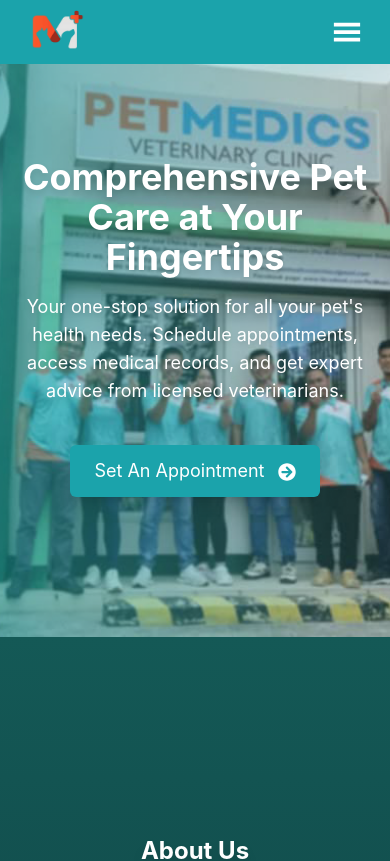
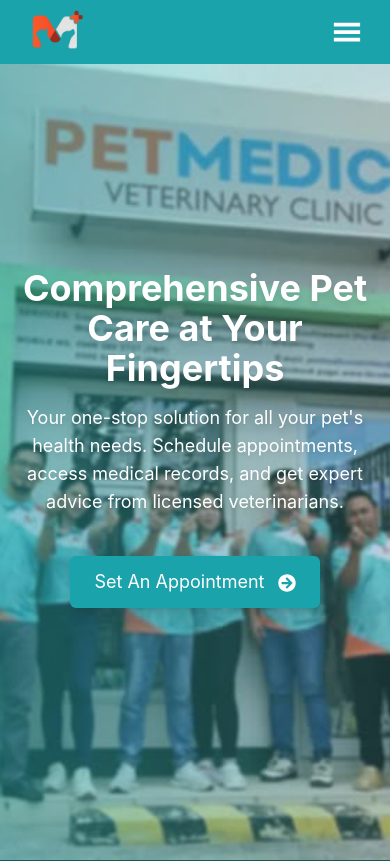
Before and after one commit to k-metra/PetCare, a React (Create React App) app in the folder frontend/: page /home in a window 390 px wide. Shown: the top 861 px of the page. Built offline with nearby package versions, Linux system fonts and the light colour scheme; a web font is replaced by a local one.

Commit message:
feat(home): update home section layout for improved responsiveness

```diff
--- a/frontend/src/pages/home.tsx
+++ b/frontend/src/pages/home.tsx
@@ -35,8 +35,8 @@
         <Header />
 
         <main className="h-screen w-full max-w-full top-16 md:top-20 pt-4 md:pt-8 bg-gradient-to-b from-[#1BA3AB] to-[#145956]">
-            <section id="home" className="w-full h-3/4 flex flex-col md:flex-row md:justify-normal justify-center items-center">
-                <img src={home_image} alt="Home Image" className="object-cover h-full w-full"></img>
+            <section id="home" className="w-full min-h-screen flex flex-col md:flex-row md:justify-normal justify-center items-center">
+                <img src={home_image} alt="Home Image" className="w-full h-screen object-cover object-center md:h-full"></img>
 
                 <motion.div className="w-full self-center md:w-1/2 md:ml-12 h-full absolute flex flex-col justify-center items-center px-4 md:px-8 text-center md:text-left"
                     initial={{ opacity: 0, y: 50 }}
```
